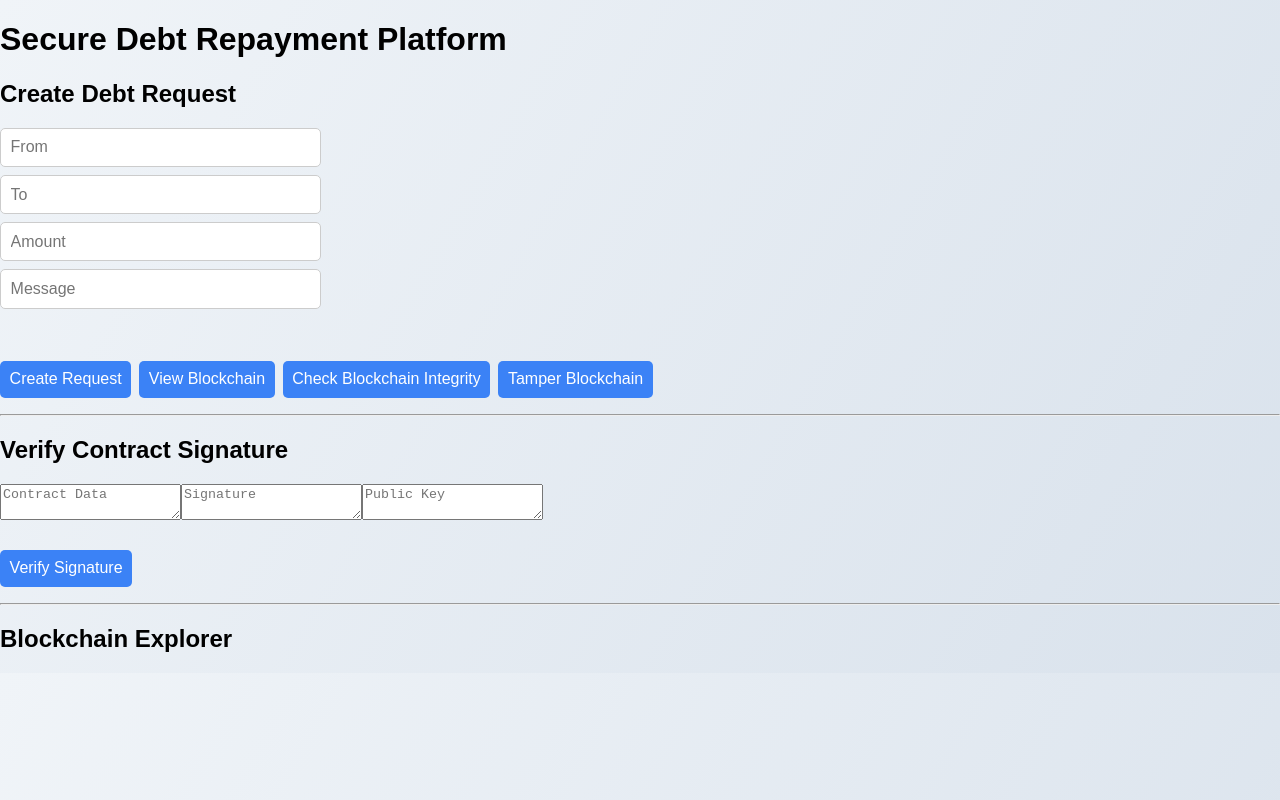
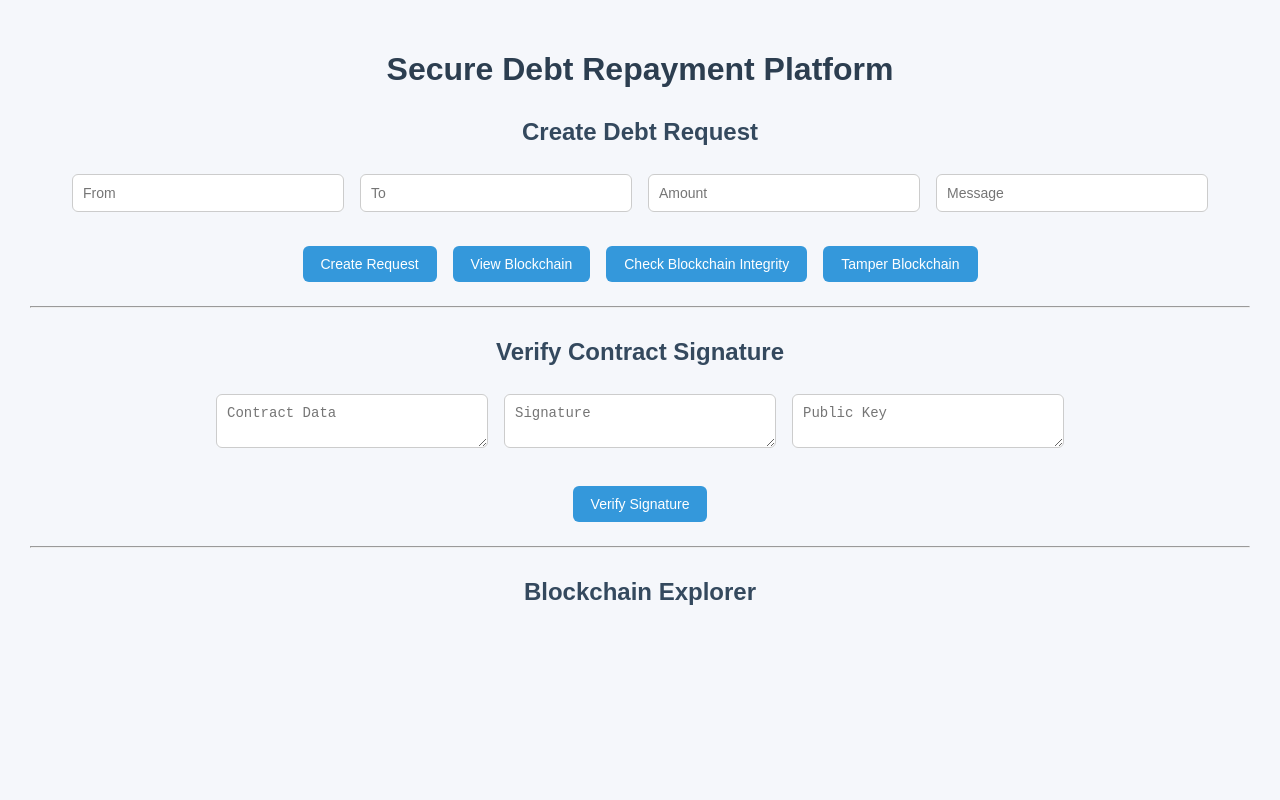
Before and after one commit to harsh666666/secure-debt-platform, a React (Create React App) app in the folder frontend/: page / in a window 1280 px wide. Built offline with nearby package versions, Linux system fonts and the light colour scheme.

Commit message:
Added professional UI styling

```diff
--- a/frontend/src/App.css
+++ b/frontend/src/App.css
@@ -1,93 +1,80 @@
+/* Global Page Style */
+
 body {
-  font-family: Arial, sans-serif;
-  background: linear-gradient(120deg, #f0f4f8, #d9e2ec);
+  font-family: Arial, Helvetica, sans-serif;
+  background-color: #f5f7fb;
   margin: 0;
   padding: 0;
 }
-input {
-  display: block;
-  margin: 0.5rem 0;
-  padding: 0.6rem;
-  width: 300px;
-  border-radius: 5px;
-  border: 1px solid #ccc;
+
+/* Main App Container */
+
+.App {
+  text-align: center;
+  padding: 30px;
 }
 
-/* Navbar */
-nav {
-  background-color: #1e293b;
-  color: white;
-  padding: 1rem 2rem;
-  display: flex;
-  justify-content: space-between;
-  align-items: center;
+/* Headings */
+
+h1 {
+  color: #2c3e50;
 }
 
-/* Blocks */
-.block {
-  background-color: white;
-  margin: 1rem 0;
-  padding: 1rem;
-  border-radius: 10px;
-  box-shadow: 0 4px 6px rgba(0,0,0,0.1);
-  transition: transform 0.2s;
+h2 {
+  margin-top: 30px;
+  color: #34495e;
 }
 
-.block:hover {
-  transform: translateY(-5px);
+/* Input Fields */
+
+input, textarea {
+  width: 250px;
+  padding: 10px;
+  margin: 8px;
+  border-radius: 6px;
+  border: 1px solid #ccc;
+  font-size: 14px;
 }
 
+/* Buttons */
+
 button {
-  margin-right: 0.5rem;
-  margin-top: 0.5rem;
-  padding: 0.5rem 1rem;
-  border-radius: 5px;
+  padding: 10px 18px;
+  margin: 8px;
   border: none;
-  background-color: #3b82f6;
+  border-radius: 6px;
+  background-color: #3498db;
   color: white;
+  font-size: 14px;
   cursor: pointer;
+  transition: 0.2s;
 }
 
 button:hover {
-  background-color: #2563eb;
+  background-color: #2980b9;
 }
 
-form {
-  display: flex;
-  flex-direction: column;
-  gap: 0.8rem;
-  margin: 2rem auto;
-  width: 300px;
+/* Blockchain Block Cards */
+
+.block {
+  background: white;
+  border-radius: 10px;
+  padding: 15px;
+  margin: 15px auto;
+  width: 70%;
+  box-shadow: 0px 4px 10px rgba(0,0,0,0.1);
+  text-align: left;
 }
 
-input, button {
-  padding: 0.6rem;
-  border-radius: 5px;
-  border: 1px solid #ccc;
-  font-size: 1rem;
+/* Blockchain Text */
+
+.block p {
+  font-size: 14px;
+  word-wrap: break-word;
 }
 
-button {
-  background-color: #3b82f6;
-  color: white;
-  border: none;
-  cursor: pointer;
+/* Status Message */
+
+p {
+  font-weight: bold;
 }
-
-button:hover {
-  background-color: #2563eb;
-}
-
-.request-card {
-  background-color: white;
-  margin: 1rem auto;
-  padding: 1rem;
-  width: 300px;
-  border-radius: 10px;
-  box-shadow: 0 4px 6px rgba(0,0,0,0.1);
-  transition: transform 0.2s;
-}
-
-.request-card:hover {
-  transform: translateY(-5px);
-}
```
